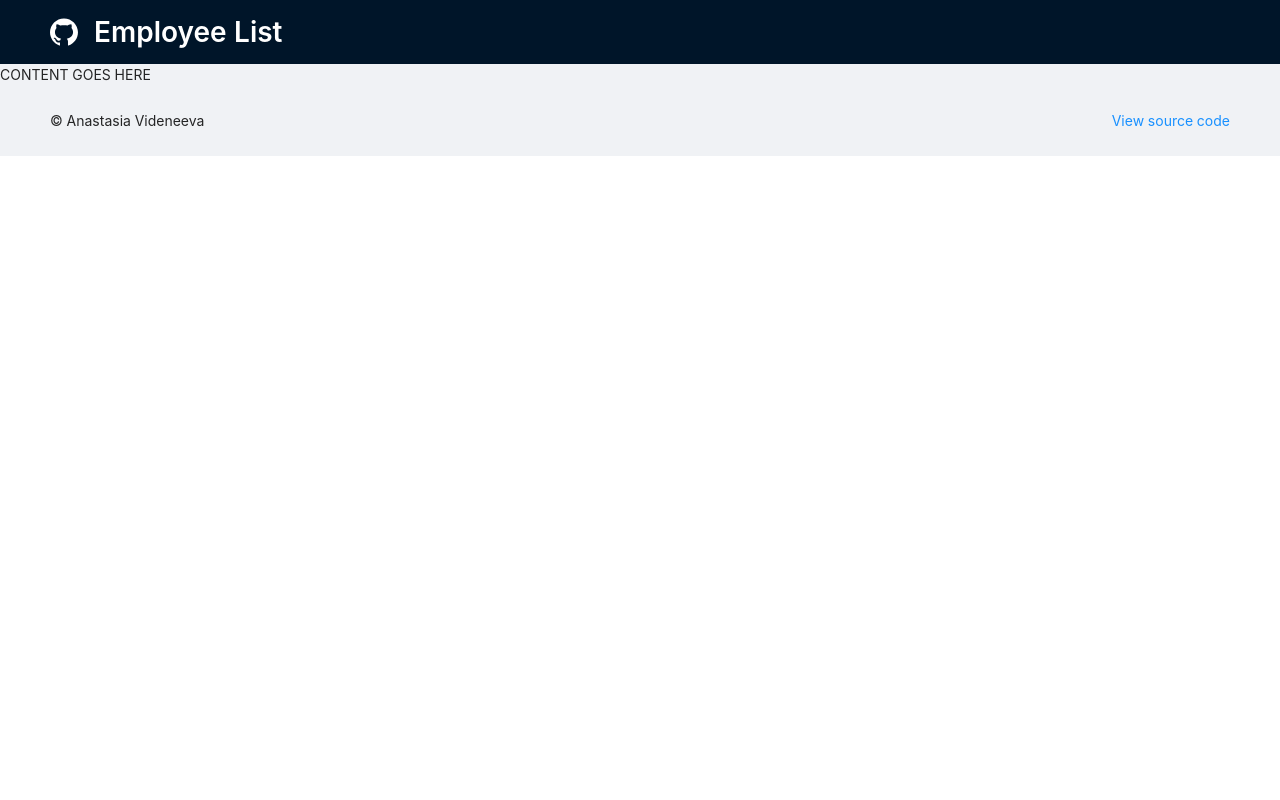
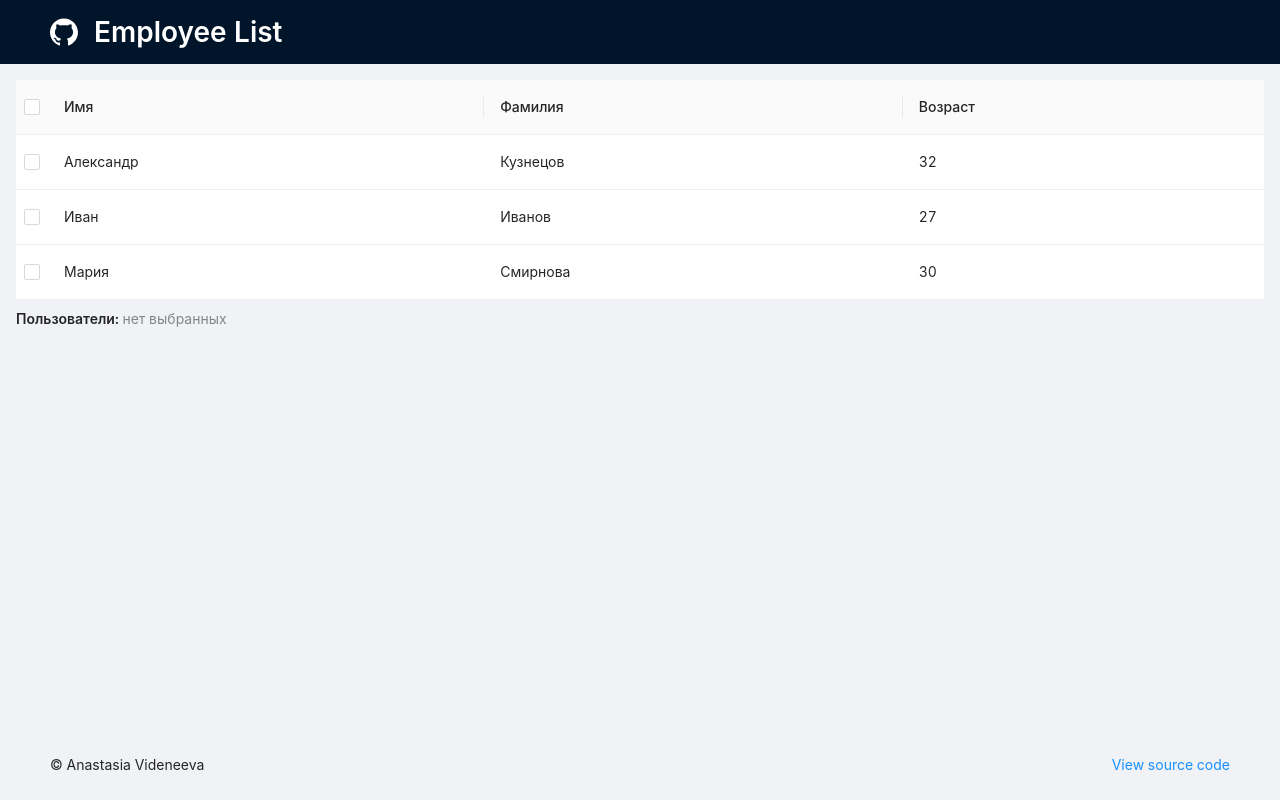
Before and after one commit to vi-nastya/employees-list, a React app: page / in a window 1280 px wide. Built offline with nearby package versions, Linux system fonts and the light colour scheme.

Commit message:
Add EmployeesList component and basic styles

```diff
--- a/src/App.jsx
+++ b/src/App.jsx
@@ -5,28 +5,13 @@ import Icon, { GithubFilled } from '@ant-design/icons'
 import styles from './styles.module.css'
 import { Typography } from 'antd'
 const { Title, Link, Text } = Typography
-
-type Employee = {
-  name: string,
-  secondName: string,
-  age: number,
-  isSelected: boolean,
-}
-
-const employees: Employee[] = [
-  {
-    name: 'John',
-    secondName: 'Smith',
-    age: 40,
-    isSelected: false,
-  },
-]
+import { EmployeesList } from './components/EmployeesList'
 
 export const App = (): React.Node => {
   const { Header, Footer, Content } = Layout
 
   return (
-    <Layout>
+    <Layout className={styles.layout}>
       <Header className={styles.header}>
         <Icon
           type="github"
@@ -38,7 +23,9 @@ export const App = (): React.Node => {
         </Title>
       </Header>
 
-      <Content>CONTENT GOES HERE</Content>
+      <Content className={styles.content}>
+        <EmployeesList />
+      </Content>
 
       <Footer className={styles.footer}>
         <Text>© Anastasia Videneeva</Text>
--- /dev/null
+++ b/src/components/EmployeesList.jsx
@@ -0,0 +1,86 @@
+// @flow
+import * as React from 'react'
+import { useState } from 'react'
+import { Table, Typography, Space } from 'antd'
+import styles from './styles.module.css'
+import type { Employee } from '../types/employee'
+
+const columns = [
+  {
+    title: 'Имя',
+    dataIndex: 'name',
+  },
+  {
+    title: 'Фамилия',
+    dataIndex: 'secondName',
+  },
+  {
+    title: 'Возраст',
+    dataIndex: 'age',
+  },
+]
+
+const data: Employee[] = [
+  {
+    key: '1',
+    name: 'Александр',
+    secondName: 'Кузнецов',
+    age: 32,
+  },
+  {
+    key: '2',
+    name: 'Иван',
+    secondName: 'Иванов',
+    age: 27,
+  },
+  {
+    key: '3',
+    name: 'Мария',
+    secondName: 'Смирнова',
+    age: 30,
+  },
+]
+
+export const EmployeesList = (): React.Node => {
+  const { Text } = Typography
+  const [selectedEmployees, setSelectedEmployees] = useState([])
+
+  // rowSelection object indicates the need for row selection
+  const rowSelection = {
+    onChange: (selectedRowKeys, selectedRows) => {
+      console.log(
+        `selectedRowKeys: ${selectedRowKeys}`,
+        'selectedRows: ',
+        selectedRows
+      )
+      setSelectedEmployees(selectedRows)
+    },
+    getCheckboxProps: (record) => ({
+      disabled: record.name === 'Disabled User', // Column configuration not to be checked
+      name: record.name,
+    }),
+  }
+
+  return (
+    <>
+      <Table
+        rowSelection={{
+          type: 'checkbox',
+          ...rowSelection,
+        }}
+        columns={columns}
+        dataSource={data}
+        pagination={false}
+      />
+      <div className={styles.summary}>
+        <Text strong>Пользователи: </Text>
+        {selectedEmployees.length === 0 && (
+          <Text type="secondary">нет выбранных</Text>
+        )}
+        {selectedEmployees.length > 0 && (
+          <Text>{selectedEmployees.map((item) => item.name).join(', ')}</Text>
+        )}
+      </div>
+    </>
+  )
+}
--- /dev/null
+++ b/src/components/styles.module.css
@@ -0,0 +1,3 @@
+.summary {
+  margin-top: 8px;
+}
--- a/src/styles.module.css
+++ b/src/styles.module.css
@@ -1,7 +1,19 @@
+.layout {
+  min-height: 100vh !important;
+}
+
 .header {
   box-sizing: border-box;
   display: flex;
   align-items: center;
+  padding: 16px;
+}
+
+.content {
+  box-sizing: border-box;
+  max-width: 1440px;
+  width: 100%;
+  margin: 0 auto;
   padding: 16px;
 }
 
@@ -11,4 +23,5 @@
   align-items: center;
   justify-content: space-between;
   padding: 16px;
+  margin-top: auto;
 }
--- /dev/null
+++ b/src/types/employee.js
@@ -0,0 +1,8 @@
+// @flow
+
+export type Employee = {
+  name: string,
+  secondName: string,
+  age: number,
+  key: string,
+}
```
